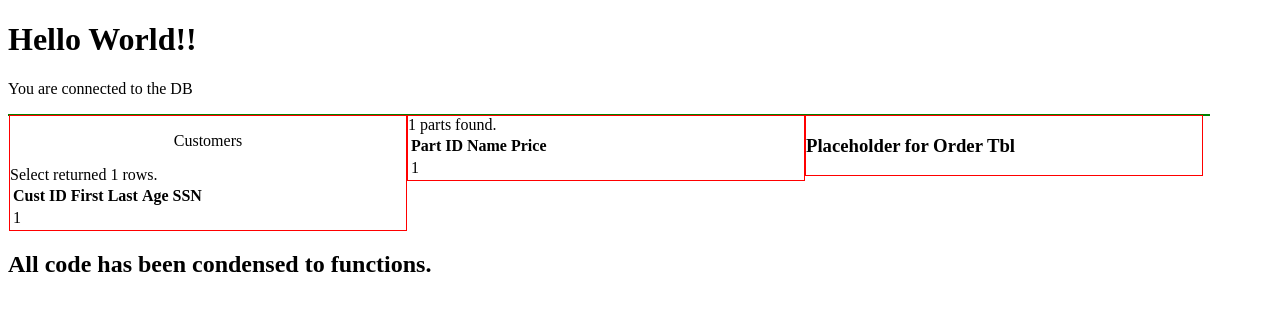
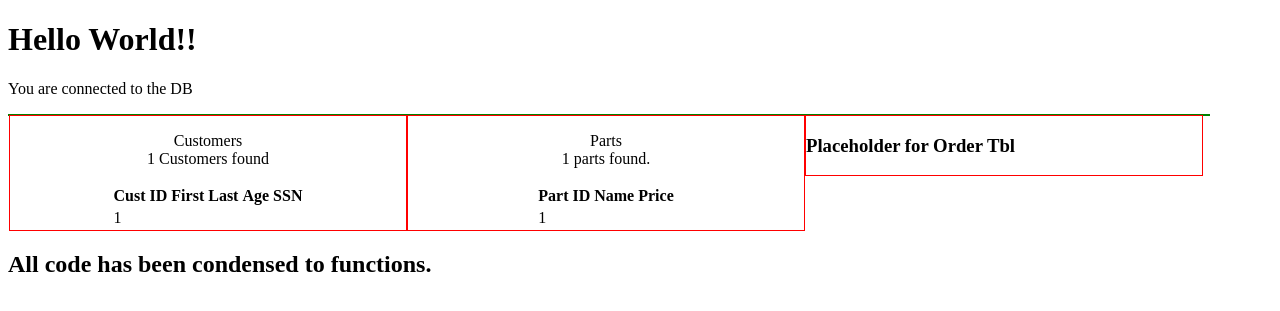
Before and after one commit to tladson/MyNewDB, a PHP site: page / in a window 1280 px wide. Shown: the top 311 px of the page. Run offline with PHP 8.4, Linux system fonts and the light colour scheme; tables that the repository leaves empty or names only in its code hold one stand-in row (values such as "Sample post"); data that the repository does not hold is empty.

Commit message:
Add title and center content

```diff
--- a/index.php
+++ b/index.php
@@ -23,17 +23,18 @@
 
     <div id="containerBlock">
 	  <div class="Panel">
-	    <center><p>Customers</p></center>
+	    <center><p>Customers<br />
 <?php
         show_customers($dbh);
 ?>
-	  </div>
+	  </center></div>
 
 	  <div class="Panel">
+	    <center><p>Parts<br />
 <?php
     show_parts($dbh);
 ?>
-	  </div>
+	  </center></div>
 
 	  <div class="Panel">
 	    <h3>Placeholder for Order Tbl</h3>
--- a/scripts/DB_Scripts.php
+++ b/scripts/DB_Scripts.php
@@ -41,7 +41,7 @@ function show_customers($db) {
   $query_string = "SELECT * FROM Customers";
   $result = mysqli_query($db, $query_string);
   if (mysqli_num_rows($result) > 0) {
-	echo "Select returned " . mysqli_num_rows($result) . " rows.\n";
+	echo mysqli_num_rows($result) . " Customers found</p>";
 
 	// build display table
 	echo "<table>\n<tr>\n";
```
